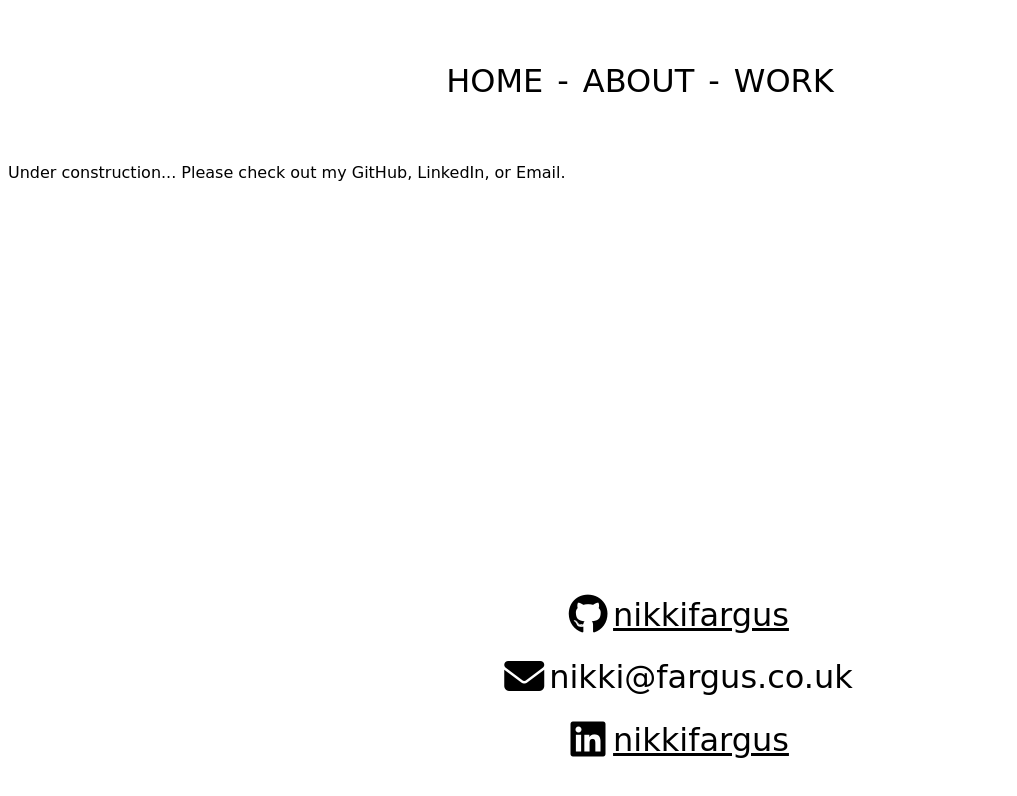
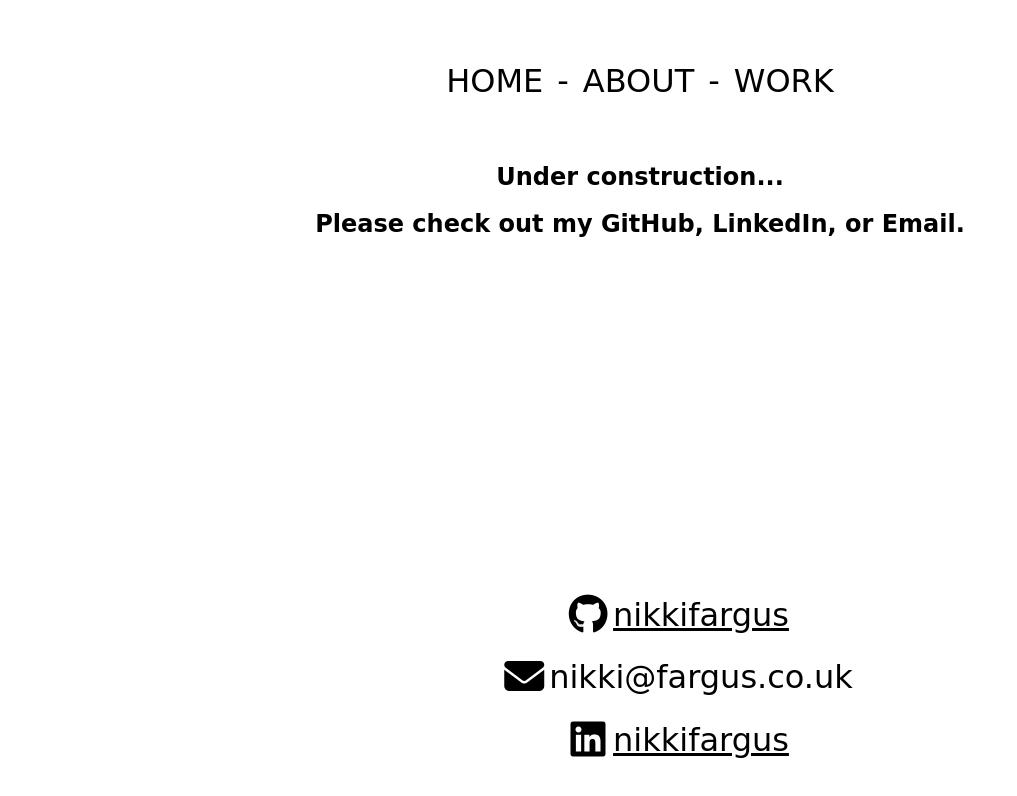
Before and after one commit to nikkifargus/my-portfolio, a website: page src/index.html in a window 1280 px wide. Shown: the top 796 px of the page, without its empty margins (0-1017 px from the left). Drawn offline with nearby package versions, Linux system fonts and the light colour scheme; files that its build step writes are made by us from their sources; a web font is replaced by a local one.

Commit message:
added construction

```diff
--- a/src/index.html
+++ b/src/index.html
@@ -25,7 +25,11 @@
   </header>
 
   <main class="container" ui-view>
-<p> Under construction... Please check out my GitHub, LinkedIn, or Email.</p>
+    <div class="construction">
+      <h2> Under construction... </h2>
+      <h2>Please check out my GitHub, LinkedIn, or Email.</h2>
+    </div>
+
   </main>
   <footer>
     <ul class= "row">
@@ -35,7 +39,7 @@
         <p><i class="fa fa-envelope fa-lg" aria-hidden="true"></i>nikki@fargus.co.uk</p>
       </li>
       <li class= "col-xs-4">
-          <p><i class="fa fa-linkedin-square fa-lg" aria-hidden="true"></i><a href="https://www.linkedin.com/in/nikkifargus/">nikkifargus</a></p>
+        <p><i class="fa fa-linkedin-square fa-lg" aria-hidden="true"></i><a href="https://www.linkedin.com/in/nikkifargus/">nikkifargus</a></p>
       </li>
     </ul>
   </footer>
--- a/src/scss/style.scss
+++ b/src/scss/style.scss
@@ -12,3 +12,7 @@ main{
 i{
   width: 50px;
 }
+
+.construction{
+  text-align: center;
+}
```
